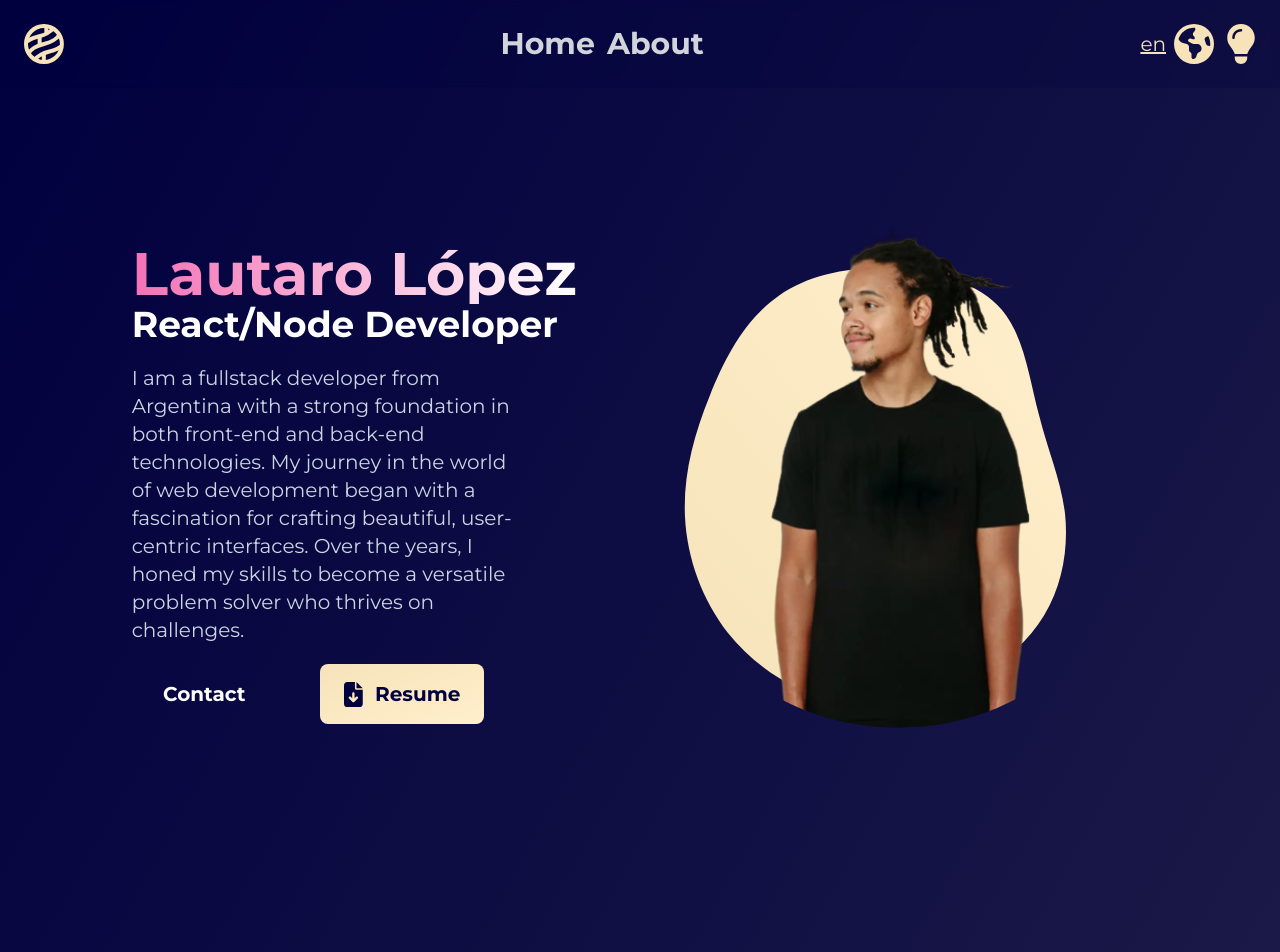
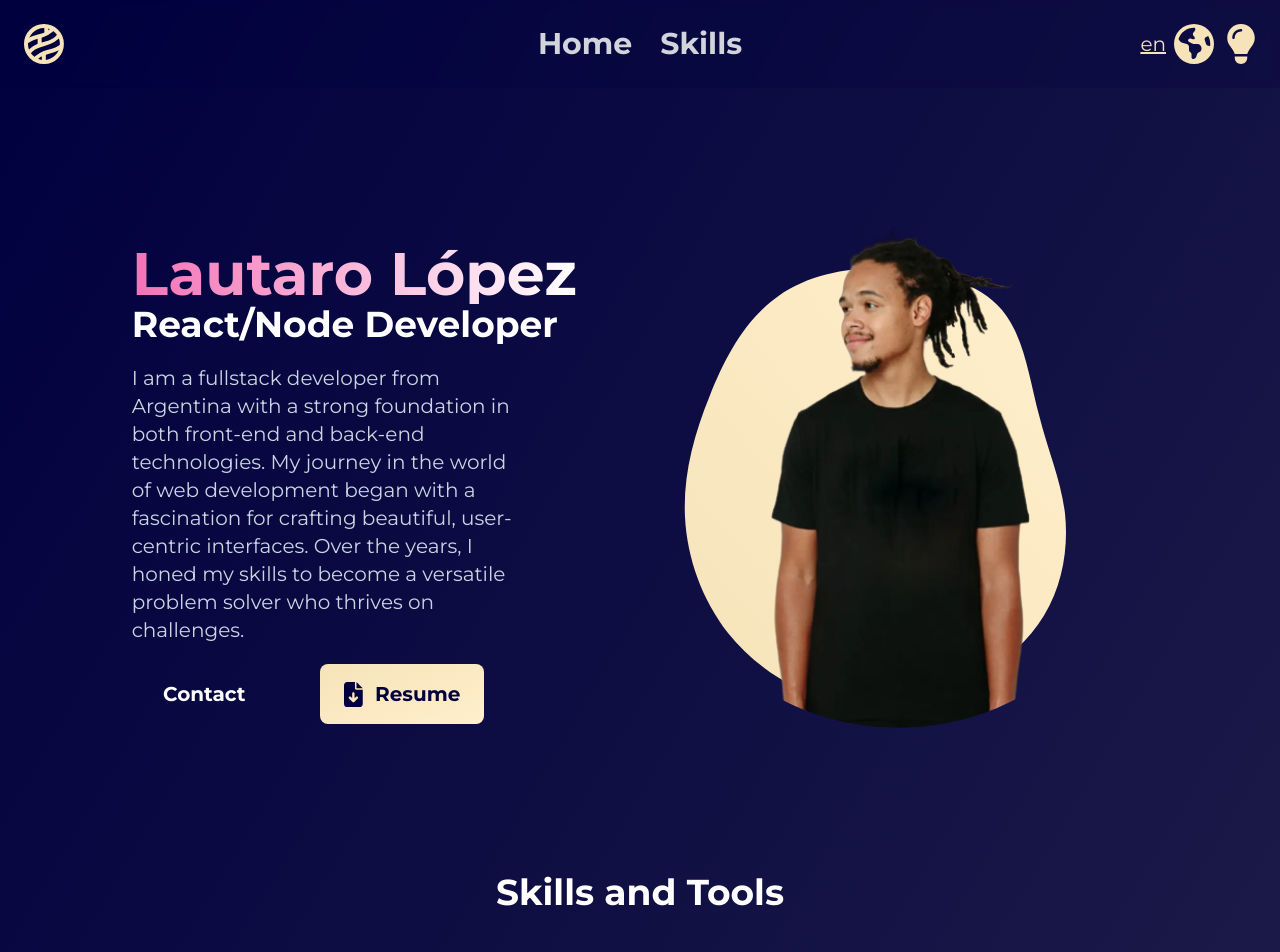
Before and after one commit to lautarolopez/portfolio, a Next.js app: page / in a window 1280 px wide. Shown: the top 952 px of the page. Built offline with nearby package versions, Linux system fonts and the light colour scheme.

Commit message:
fixed navbar

```diff
--- a/src/components/Header/index.tsx
+++ b/src/components/Header/index.tsx
@@ -35,14 +35,14 @@ export default function Header() {
   }, [menuRef]);
 
   return (
-    <nav className="flex items-center justify-between flex-wrap p-6 fixed top-0 left-0 w-full dark:bg-primary-dark/20 bg-primary-light/20 z-30 backdrop-blur-sm">
-      <NaraLogo />
+    <nav className="flex lg:grid lg:grid-cols-3 justify-between items-center flex-wrap p-6 fixed top-0 left-0 w-full dark:bg-primary-dark/20 bg-primary-light/20 z-30 backdrop-blur-sm">
+      <NaraLogo className="justify-self-start" />
       <motion.menu
         ref={menuRef}
         initial={{ opacity: 0 }}
         animate={{ opacity: 1 }}
         transition={{ duration: 1 }}
-        className={`lg:flex gap-3 items-center ${
+        className={`lg:flex gap-7 items-center flex-1 justify-self-center ${
           open
             ? "flex absolute right-4 top-20 flex-col bg-primary-dark/90 dark:bg-primary-light/90 p-4 rounded-md"
             : "hidden"
@@ -62,7 +62,7 @@ export default function Header() {
           <SwitchButton colorMode="regular" />
         </span>
       </motion.menu>
-      <span className="lg:flex gap-3 hidden">
+      <span className="lg:flex lg:justify-self-end gap-3 hidden">
         <LangButton colorMode="inverted" />
         <SwitchButton colorMode="inverted" />
       </span>
--- a/src/components/LandingImage/index.tsx
+++ b/src/components/LandingImage/index.tsx
@@ -53,7 +53,7 @@ export default function LandingImage() {
         height={500}
         fill={false}
         src={theme === "dark" ? "/images/blackt.webp" : "/images/whitet.webp"}
-        className="absolute bottom-0 left-0 w-[95vw] max-w-[500px]"
+        className="absolute bottom-0 left-0 w-[95vw] h-auto max-w-[500px]"
         style={{
           clipPath: "circle(50% at 50% 50%)",
         }}
--- a/src/components/LangButton/index.tsx
+++ b/src/components/LangButton/index.tsx
@@ -39,6 +39,7 @@ export default function SwitchButton({ colorMode }: Props) {
     <button
       type="button"
       className="flex items-center gap-2"
+      title="Switch language"
       onClick={handleClick}
     >
       <span
--- a/src/components/NaraLogo/index.tsx
+++ b/src/components/NaraLogo/index.tsx
@@ -3,8 +3,13 @@ import { useState, useEffect } from "react";
 import { motion } from "framer-motion";
 import NaraIcon from "@/components/Icons/NaraIcon";
 import Skeleton from "@/components/Skeleton";
+import { type } from "os";
 
-export default function NaraButton() {
+type NaraButtonProps = {
+  className?: string;
+};
+
+export default function NaraButton({ className }: NaraButtonProps) {
   const [mounted, setMounted] = useState(false);
   useEffect(() => setMounted(true), []);
 
@@ -12,6 +17,7 @@ export default function NaraButton() {
 
   return (
     <motion.div
+      className={className}
       initial={{ rotate: 0 }}
       animate={{ rotate: 360 }}
       transition={{
--- /dev/null
+++ b/src/components/SkillsTitle/index.tsx
@@ -0,0 +1,12 @@
+"use client";
+import { useLang } from "@/contexts/LangContext";
+import content from "@/content.json";
+
+export default function SkillsTitle() {
+  const { lang } = useLang();
+  return (
+    <h2 className="text-4xl font-bold text-center lg:text-left">
+      {content.skills.title[lang]}
+    </h2>
+  );
+}
--- a/src/components/SwitchButton/index.tsx
+++ b/src/components/SwitchButton/index.tsx
@@ -29,7 +29,12 @@ export default function SwitchButton({ colorMode }: Props) {
   };
 
   return (
-    <button ref={scope} onClick={handleClick} type="button">
+    <button
+      ref={scope}
+      onClick={handleClick}
+      type="button"
+      title="Change theme"
+    >
       {theme === "dark" ? (
         <LightBulbSolidIcon height={40} colorMode={colorMode} />
       ) : (
--- a/src/content.json
+++ b/src/content.json
@@ -1,4 +1,22 @@
 {
+  "header": {
+    "links": [
+      {
+        "name": {
+          "en": "Home",
+          "es": "Inicio"
+        },
+        "href": "#"
+      },
+      {
+        "name": {
+          "en": "Skills",
+          "es": "Tecnologías"
+        },
+        "href": "#skills"
+      }
+    ]
+  },
   "landing": {
     "title": "Lautaro López",
     "subtitle": {
@@ -18,22 +36,10 @@
       "es": "Currículum"
     }
   },
-  "header": {
-    "links": [
-      {
-        "name": {
-          "en": "Home",
-          "es": "Inicio"
-        },
-        "href": "#"
-      },
-      {
-        "name": {
-          "en": "About",
-          "es": "Sobre mi"
-        },
-        "href": "#experience"
-      }
-    ]
+  "skills": {
+    "title": {
+      "en": "Skills and Tools",
+      "es": "Tecnologías y Herramientas"
+    }
   }
 }
--- a/src/sections/SkillsSection/index.tsx
+++ b/src/sections/SkillsSection/index.tsx
@@ -1,14 +1,13 @@
 import SkillsList from "@/components/SkillsList";
+import SkillsTitle from "@/components/SkillsTitle";
 
 export default function SkillsSection() {
   return (
     <section
       id="skills"
-      className="w-full min-h-[97vh] flex flex-col justify-center items-center lg:justify-around pt-32"
+      className="w-full min-h-[97vh] flex flex-col justify-center items-center lg:justify-around pt-32 lg:pt-0"
     >
-      <h2 className="text-4xl font-bold text-center lg:text-left">
-        Skills &amp; Technologies
-      </h2>
+      <SkillsTitle />
       <SkillsList />
     </section>
   );
```
